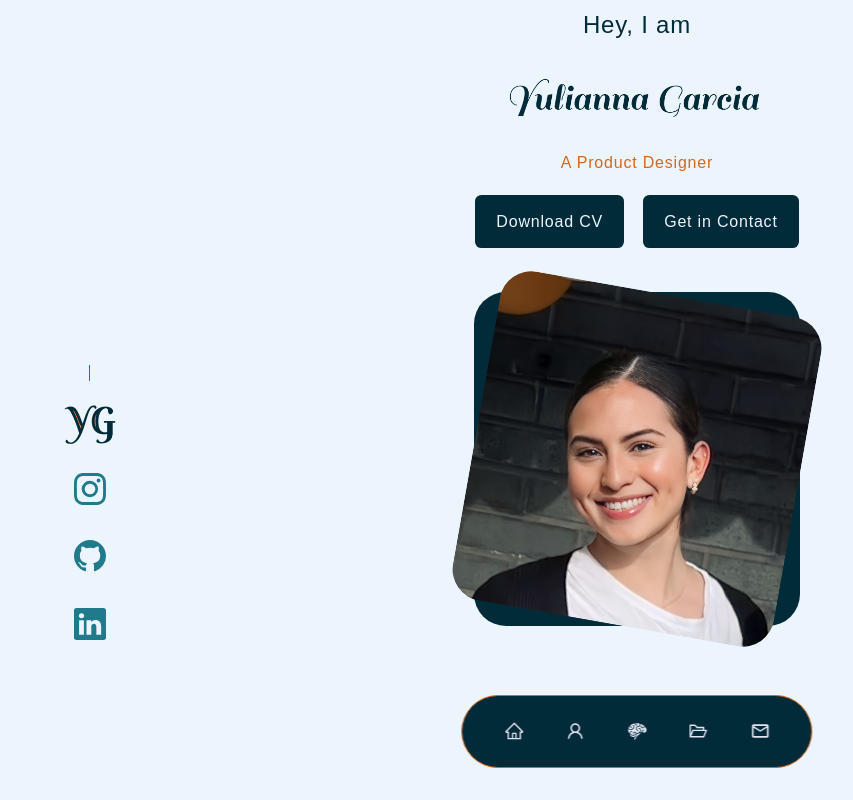
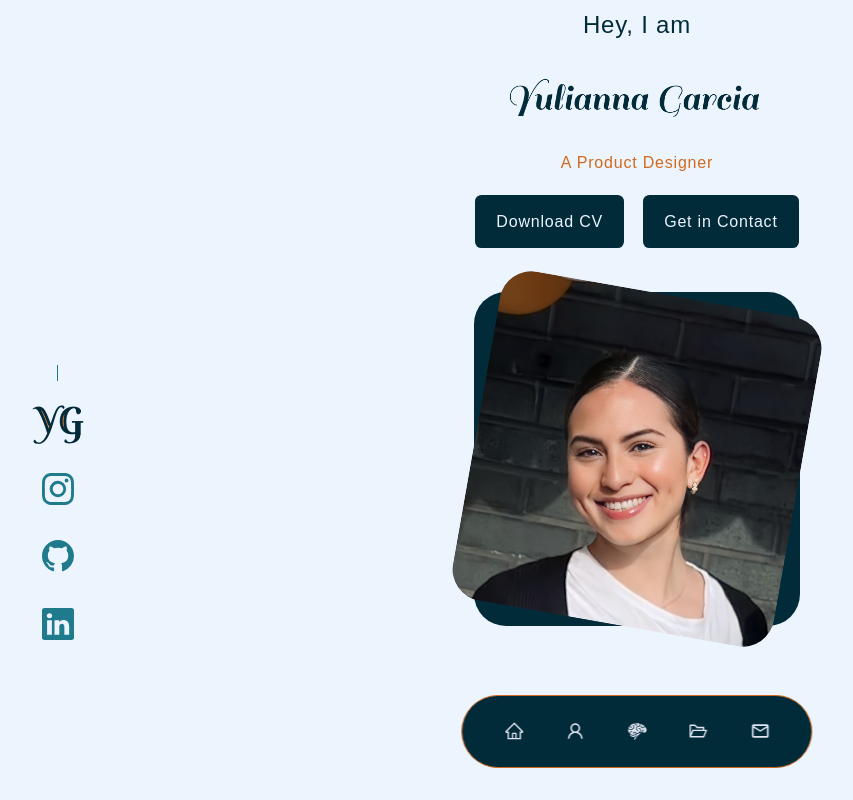
Before and after one commit to yuliannagarcia/react-portfolio, a React (Create React App) app: page / in a window 1280 px wide. Shown: the top 800 px of the page, without its empty margins (3-856 px from the left). Built offline with nearby package versions, Linux system fonts and the light colour scheme.

Commit message:
moving socials

```diff
--- a/src/components/Socials/Socials.css
+++ b/src/components/Socials/Socials.css
@@ -15,7 +15,7 @@
     align-items: center;
     gap: 0.8rem;
     position: fixed;
-    left: -5rem;
+    left: -7rem;
     bottom: 9rem;
     font-size: 2rem;
     color: var(--color-primary);
```
